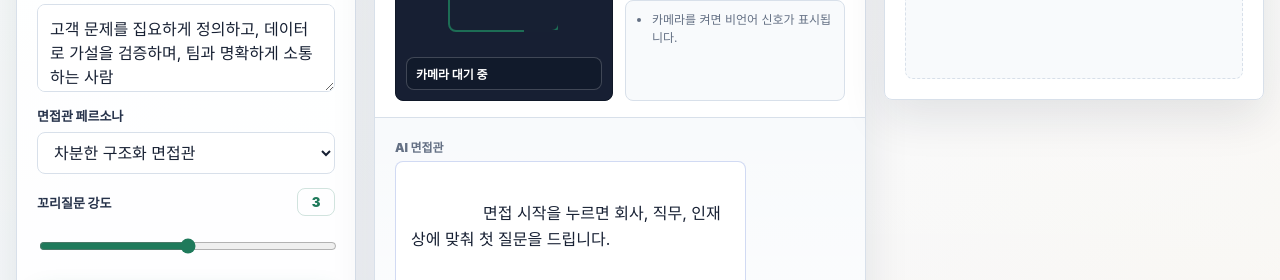
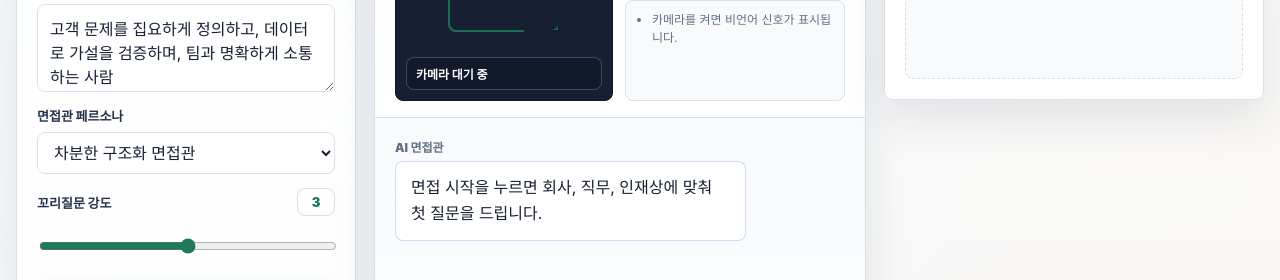
Before and after one commit to h1gyeon9/AI-Presentation-Coach-Prototype, a website: page interview.html in a window 1280 px wide. Shown: the part 517-797 px from the top of the page. Drawn offline with Linux system fonts and the light colour scheme.

Commit message:
fix: 면접 기본 출력 문구 white space 제거

```diff
--- a/interview.html
+++ b/interview.html
@@ -421,7 +421,7 @@
         border-radius: 8px;
         background: #fff;
         line-height: 1.62;
-        white-space: pre-wrap;
+        white-space: normal;
       }
 
       .message.user .message-bubble {
```
